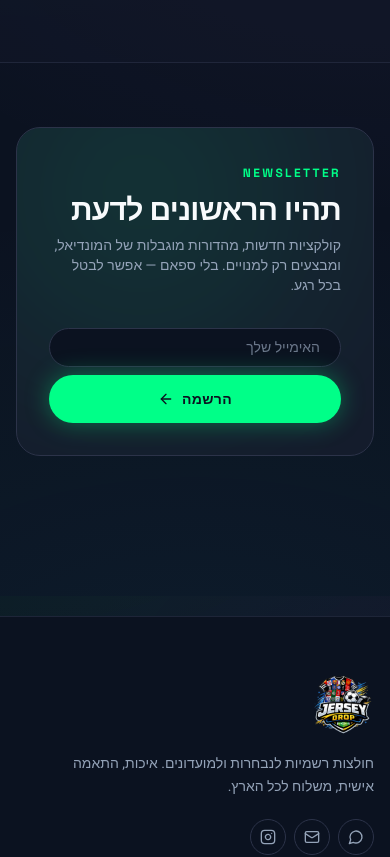
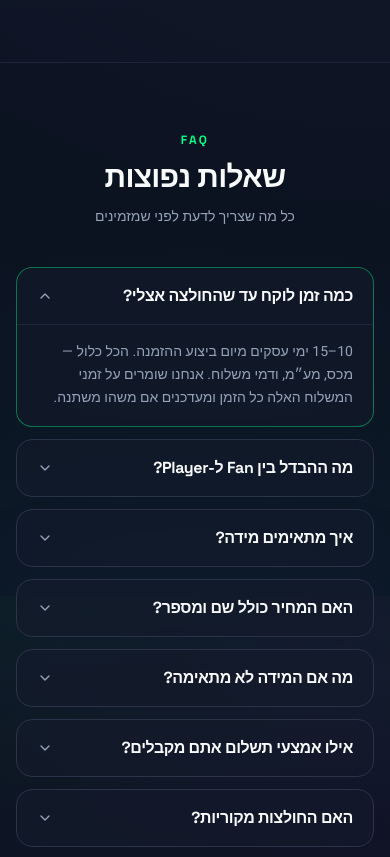
Before and after one commit to arielmindel/jerseydrop, a Next.js app: page / in a window 390 px wide. Shown: the part 7000-7857 px from the top of the page. Built offline with nearby package versions, Linux system fonts and the light colour scheme.

Commit message:
feat: homepage FAQ section with shadcn accordion

```diff
--- a/src/app/page.tsx
+++ b/src/app/page.tsx
@@ -5,6 +5,7 @@ import NationsStrip from "@/components/home/NationsStrip";
 import FeaturedGrid from "@/components/home/FeaturedGrid";
 import IsraeliFaves from "@/components/home/IsraeliFaves";
 import WhyUs from "@/components/home/WhyUs";
+import HomepageFAQ from "@/components/home/HomepageFAQ";
 import Newsletter from "@/components/home/Newsletter";
 
 export default function Home() {
@@ -17,6 +18,7 @@ export default function Home() {
       <FeaturedGrid />
       <IsraeliFaves />
       <WhyUs />
+      <HomepageFAQ />
       <Newsletter />
     </>
   );
--- /dev/null
+++ b/src/components/home/HomepageFAQ.tsx
@@ -0,0 +1,71 @@
+import {
+  Accordion,
+  AccordionContent,
+  AccordionItem,
+  AccordionTrigger,
+} from "@/components/ui/accordion";
+
+const ITEMS: { id: string; q: string; a: string }[] = [
+  {
+    id: "shipping",
+    q: "כמה זמן לוקח עד שהחולצה אצלי?",
+    a: "10–15 ימי עסקים מיום ביצוע ההזמנה. הכל כלול — מכס, מע״מ, ודמי משלוח. אנחנו שומרים על זמני המשלוח האלה כל הזמן ומעדכנים אם משהו משתנה.",
+  },
+  {
+    id: "fan-vs-player",
+    q: "מה ההבדל בין Fan ל-Player?",
+    a: "Fan Version זאת הגזרה הרגילה — בד איכותי, נראית בדיוק כמו של השחקנים, מתאימה לשימוש יומיומי. Player Version זאת חולצת המשחק עצמה — בד מיקרו-פייבר נושם, פחות משקל, נועדה למאמצים פיזיים. רוב הקונים בוחרים Fan.",
+  },
+  {
+    id: "size",
+    q: "איך מתאימים מידה?",
+    a: "החולצות לפי גזרה אסיאתית — להזמין מידה אחת מעל המידה הרגילה. בעמוד המוצר יש מדריך מידות מלא עם טבלת מידות בס״מ. אם בספק נא לפנות אלינו לפני.",
+  },
+  {
+    id: "name-number",
+    q: "האם המחיר כולל שם ומספר?",
+    a: "כן! התאמה אישית — שם, מספר ופאצ׳ רשמי של הליגה — חינם. אתם מזינים את השם והמספר בעמוד המוצר ורואים תצוגה מקדימה לפני התשלום.",
+  },
+  {
+    id: "returns",
+    q: "מה אם המידה לא מתאימה?",
+    a: "החזרות עד 14 יום מקבלת המוצר, במצב חדש ובאריזה המקורית. שולחים לנו, אנחנו מחזירים את הכסף או מחליפים מידה. דמי משלוח חוזרים על חשבון הקונה.",
+  },
+  {
+    id: "payment",
+    q: "אילו אמצעי תשלום אתם מקבלים?",
+    a: "כרטיס אשראי (Visa, Mastercard, American Express), PayPal, ו-Bit. כל הרכישות מאובטחות ב-SSL.",
+  },
+  {
+    id: "authenticity",
+    q: "האם החולצות מקוריות?",
+    a: "החולצות שלנו הן רפליקות באיכות הגבוהה ביותר — אותו בד, אותם פאצ׳ים, אותם פרטים. אנחנו לא טוענים שהן רשמיות מהמועדון, אבל הן בלתי-ניתנות להבחנה במראה. כל הפרטים — שם, מספר, סמלים — מוטבעים באותו תהליך כמו במקור.",
+  },
+];
+
+export default function HomepageFAQ() {
+  return (
+    <section className="container py-16 md:py-24">
+      <div className="mx-auto max-w-3xl text-center">
+        <span className="section-eyebrow">FAQ</span>
+        <h2 className="mt-2 font-display text-3xl font-black uppercase tracking-tight md:text-5xl">
+          שאלות נפוצות
+        </h2>
+        <p className="mt-3 text-sm text-muted md:text-base">
+          כל מה שצריך לדעת לפני שמזמינים
+        </p>
+      </div>
+
+      <div className="mx-auto mt-10 max-w-3xl">
+        <Accordion type="single" defaultValue="shipping" collapsible className="space-y-3">
+          {ITEMS.map((item) => (
+            <AccordionItem key={item.id} value={item.id}>
+              <AccordionTrigger>{item.q}</AccordionTrigger>
+              <AccordionContent>{item.a}</AccordionContent>
+            </AccordionItem>
+          ))}
+        </Accordion>
+      </div>
+    </section>
+  );
+}
--- /dev/null
+++ b/src/components/ui/accordion.tsx
@@ -0,0 +1,64 @@
+"use client";
+
+import * as React from "react";
+import * as AccordionPrimitive from "@radix-ui/react-accordion";
+import { ChevronDown } from "lucide-react";
+import { cn } from "@/lib/utils";
+
+const Accordion = AccordionPrimitive.Root;
+
+const AccordionItem = React.forwardRef<
+  React.ElementRef<typeof AccordionPrimitive.Item>,
+  React.ComponentPropsWithoutRef<typeof AccordionPrimitive.Item>
+>(({ className, ...props }, ref) => (
+  <AccordionPrimitive.Item
+    ref={ref}
+    className={cn(
+      "overflow-hidden rounded-2xl border border-border bg-surface/60 backdrop-blur transition-colors data-[state=open]:border-accent/40",
+      className,
+    )}
+    {...props}
+  />
+));
+AccordionItem.displayName = "AccordionItem";
+
+const AccordionTrigger = React.forwardRef<
+  React.ElementRef<typeof AccordionPrimitive.Trigger>,
+  React.ComponentPropsWithoutRef<typeof AccordionPrimitive.Trigger>
+>(({ className, children, ...props }, ref) => (
+  <AccordionPrimitive.Header className="flex">
+    <AccordionPrimitive.Trigger
+      ref={ref}
+      className={cn(
+        "flex w-full items-center justify-between gap-3 px-5 py-4 text-start font-display text-base font-bold tracking-tight text-foreground transition-colors hover:text-accent focus-visible:outline-none focus-visible:text-accent [&[data-state=open]>svg]:rotate-180",
+        className,
+      )}
+      {...props}
+    >
+      {children}
+      <ChevronDown
+        className="h-4 w-4 shrink-0 text-muted transition-transform duration-200"
+        aria-hidden="true"
+      />
+    </AccordionPrimitive.Trigger>
+  </AccordionPrimitive.Header>
+));
+AccordionTrigger.displayName = "AccordionTrigger";
+
+const AccordionContent = React.forwardRef<
+  React.ElementRef<typeof AccordionPrimitive.Content>,
+  React.ComponentPropsWithoutRef<typeof AccordionPrimitive.Content>
+>(({ className, children, ...props }, ref) => (
+  <AccordionPrimitive.Content
+    ref={ref}
+    className="overflow-hidden text-sm leading-relaxed text-muted data-[state=closed]:animate-[accordion-up_0.2s_ease-out] data-[state=open]:animate-[accordion-down_0.25s_ease-out]"
+    {...props}
+  >
+    <div className={cn("border-t border-border/60 px-5 py-4", className)}>
+      {children}
+    </div>
+  </AccordionPrimitive.Content>
+));
+AccordionContent.displayName = "AccordionContent";
+
+export { Accordion, AccordionItem, AccordionTrigger, AccordionContent };
--- a/tailwind.config.ts
+++ b/tailwind.config.ts
@@ -81,6 +81,14 @@ const config: Config = {
           "0%": { transform: "translateX(0)" },
           "100%": { transform: "translateX(-50%)" },
         },
+        "accordion-down": {
+          "0%": { height: "0", opacity: "0" },
+          "100%": { height: "var(--radix-accordion-content-height)", opacity: "1" },
+        },
+        "accordion-up": {
+          "0%": { height: "var(--radix-accordion-content-height)", opacity: "1" },
+          "100%": { height: "0", opacity: "0" },
+        },
         floaty: {
           "0%, 100%": { transform: "translateY(0)" },
           "50%": { transform: "translateY(-6px)" },
```
